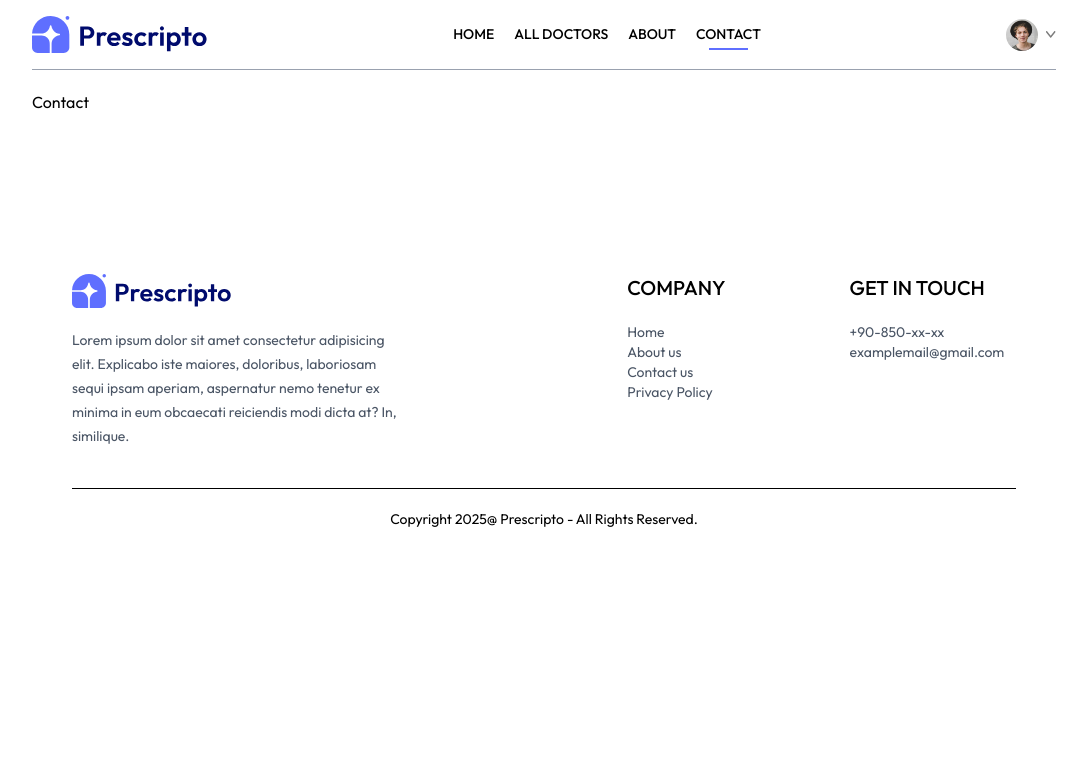
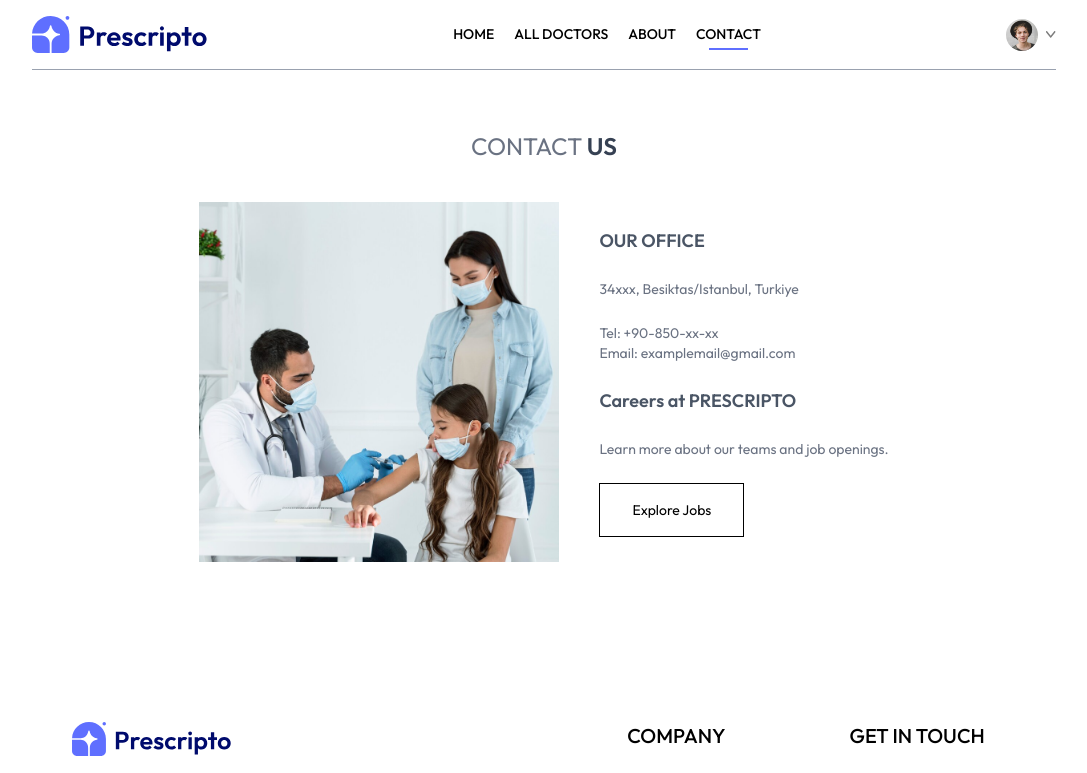
Before and after one commit to yegeb/doctor-appointment-app, a React (Vite) app in the folder client/: page /contact in a window 1280 px wide. Shown: the top 773 px of the page, without its empty margins (96-1183 px from the left). Built offline with nearby package versions, Linux system fonts and the light colour scheme.

Commit message:
add Contact.jsx

```diff
--- a/client/src/pages/Contact.jsx
+++ b/client/src/pages/Contact.jsx
@@ -1,9 +1,25 @@
 import React from 'react'
+import { assets } from '../assets/assets'
 
 const Contact = () => {
   return (
     <div>
-       Contact
+       <div className='text-center text-2xl pt-10 text-gray-500'>
+        <p>CONTACT <span className='text-gray-700 font-semibold'>US</span> </p>
+       </div>
+
+       <div className='my-10 flex flex-col justify-center md:flex-row gap-10 mb-28 text-sm'>
+        <img className='w-full md:max-w-[360px]' src={assets.contact_image} alt="" />
+
+        <div className='flex flex-col justify-center items-start gap-6'>
+          <p className='font-semibold text-lg text-gray-600'>OUR OFFICE</p>
+          <p className='text-gray-500'>34xxx, Besiktas/Istanbul, Turkiye</p>
+          <p className='text-gray-500'>Tel: +90-850-xx-xx <br /> Email: examplemail@gmail.com </p>
+          <p className='font-semibold text-lg text-gray-600'>Careers at PRESCRIPTO</p>
+          <p className='text-gray-500'>Learn more about our teams and job openings.</p>
+          <button className='border border-black px-8 py-4 text-sm hover:bg-black hover:text-white transition-all duration-500'>Explore Jobs</button>
+        </div>
+       </div>
     </div>
   )
 }
```
